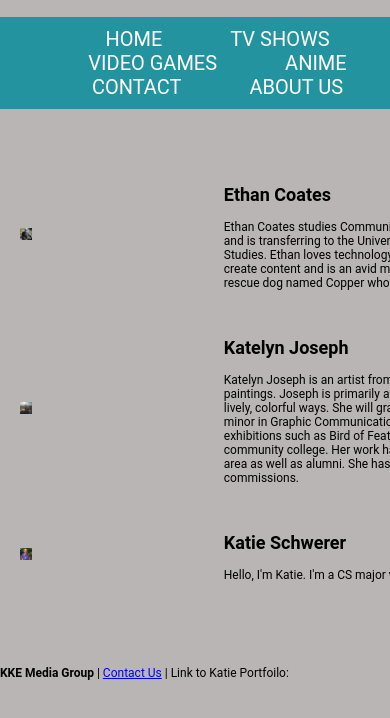
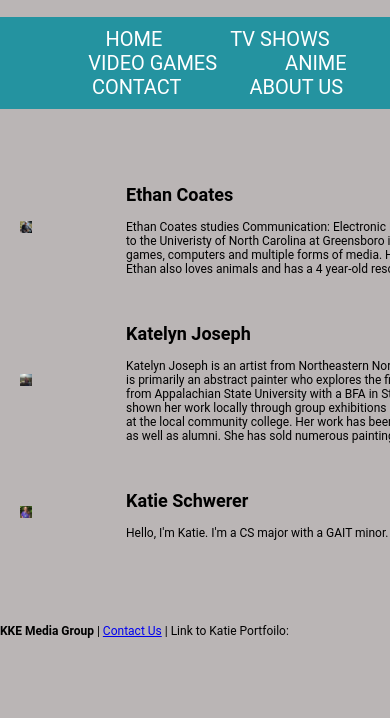
Before and after one commit to Abareyellow/ReponsiveSite, a plain HTML site: page index.html in a window 390 px wide. Shown: the part 58-776 px from the top of the page. Drawn offline with Linux system fonts and the light colour scheme.

Commit message:
Update code.css

```diff
--- a/code.css
+++ b/code.css
@@ -68,20 +68,32 @@ footer {
     text-align: left;
     font-size: 12px;
   }
+  nav {
+      float: none;
+      width: 100%;
+      padding: 10px;
+  }
   p {
     text-align: left;
     font-size: 12px;
   }
+  img {
+    width: 12px;
+    height: 12px;
+  }
+  td {
+    font-size: 12px;
+    width: 100%;
+    width: 10px;
+  }
 }
 
-@media screen and (max-width: 400px) {
-    nav {
-        float: none;
-        width: 100%;
-        padding: 10px;
-    }
-     img {
-       width: 12px;
-       height: 12px;
-     }
+
+
+@media only screen and (max-width: 400px) {
+  td {
+    font-size: 12px;
+    width: 100%;
+    width: 10px;
+  }
 }
```
